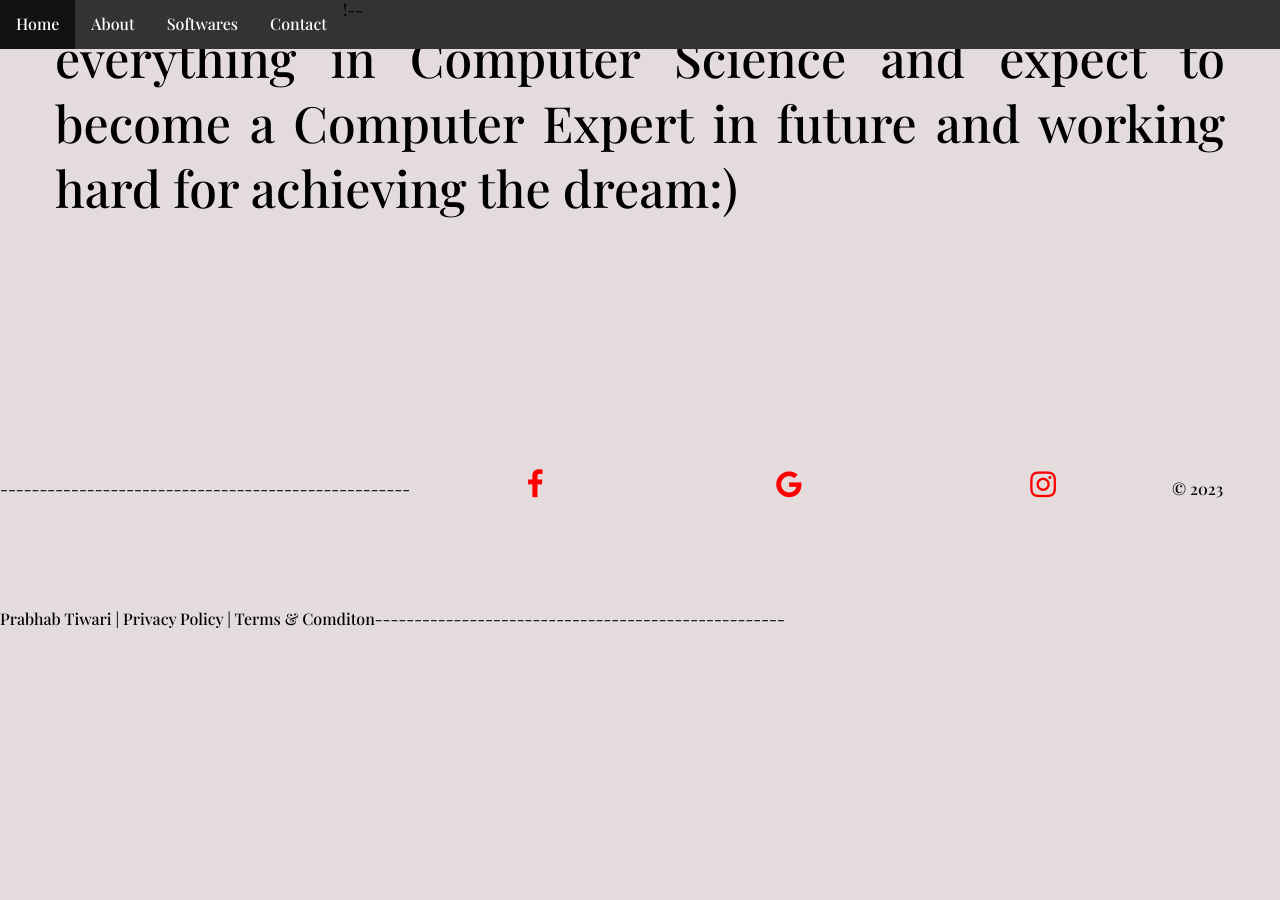
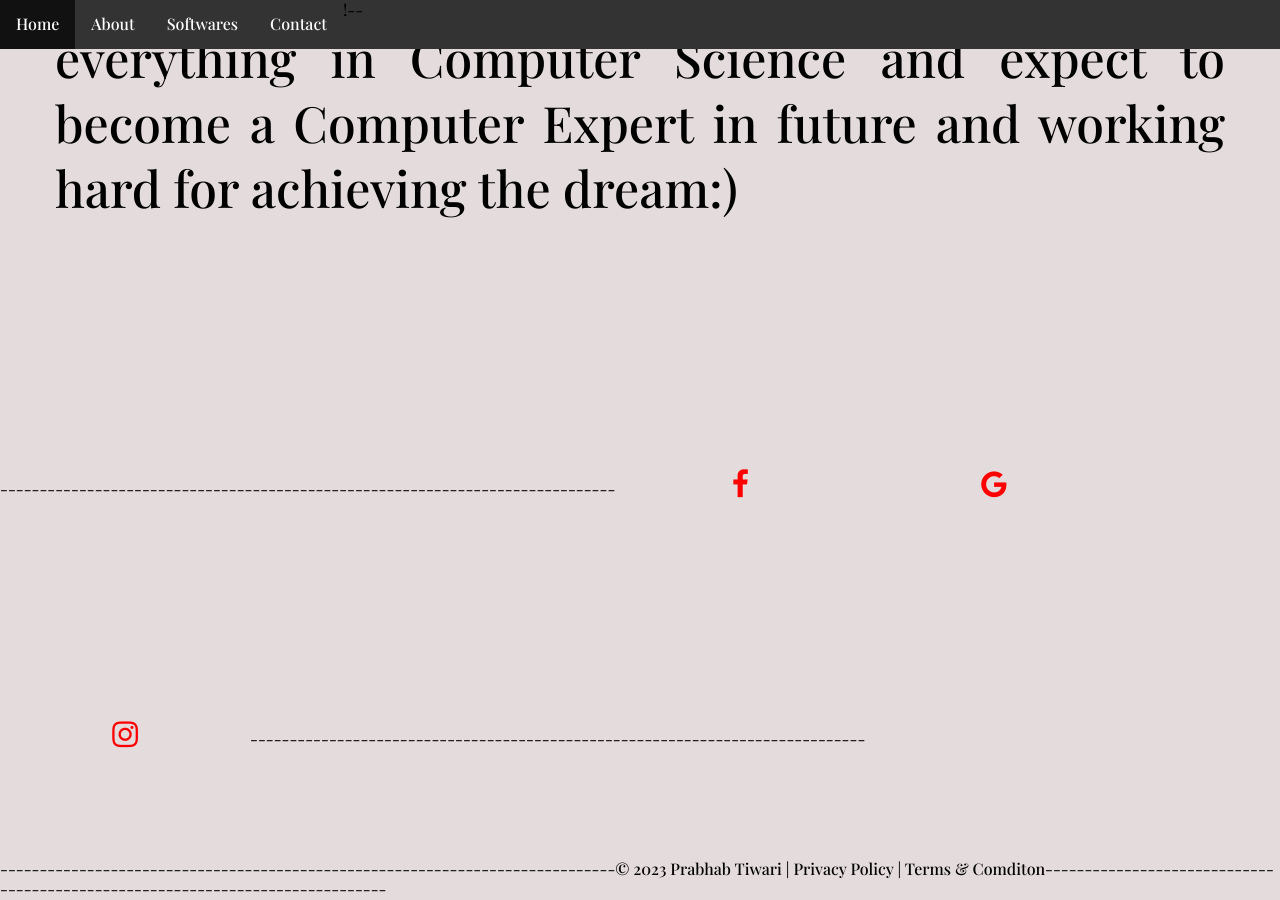
Before and after one commit to PrabhabTiwari/website, a Jekyll site: the page built from index.html, in a window 1280 px wide and 900 px high, scrolled down 1507 px. Built offline with Jekyll 4.4.1, drawn with Linux system fonts in a browser that asks for light colours; before the commit the page ends 2136 px from its top, so only the background shows below that.

Commit message:
Update footer.html

```diff
--- a/_includes/footer.html
+++ b/_includes/footer.html
@@ -53,12 +53,9 @@
 <!-- Add font awesome icons -->
  <h9>
 
-----------------------------------------------------<a href="https://www.facebook.com/tiwariprabhab" class="fa fa-facebook"></a>
-
-<a href="mailto:t.prabhab@gmail.com" class="fa fa-google"></a>
-
-<a href="https://www.instagram.com/tiwari_prabhab/" class="fa fa-instagram"></a>
- ©  2023  Prabhab  Tiwari |  Privacy Policy | Terms & Comditon----------------------------------------------------
+------------------------------------------------------------------------------<a href="https://www.facebook.com/tiwariprabhab" class="fa fa-facebook"></a> <a href="mailto:t.prabhab@gmail.com" class="fa fa-google"></a> <a href="https://www.instagram.com/tiwari_prabhab/" class="fa fa-instagram"></a>------------------------------------------------------------------------------
+<br>
+------------------------------------------------------------------------------©  2023  Prabhab  Tiwari |  Privacy Policy | Terms & Comditon------------------------------------------------------------------------------
 
       </h9>
 </body>
```
